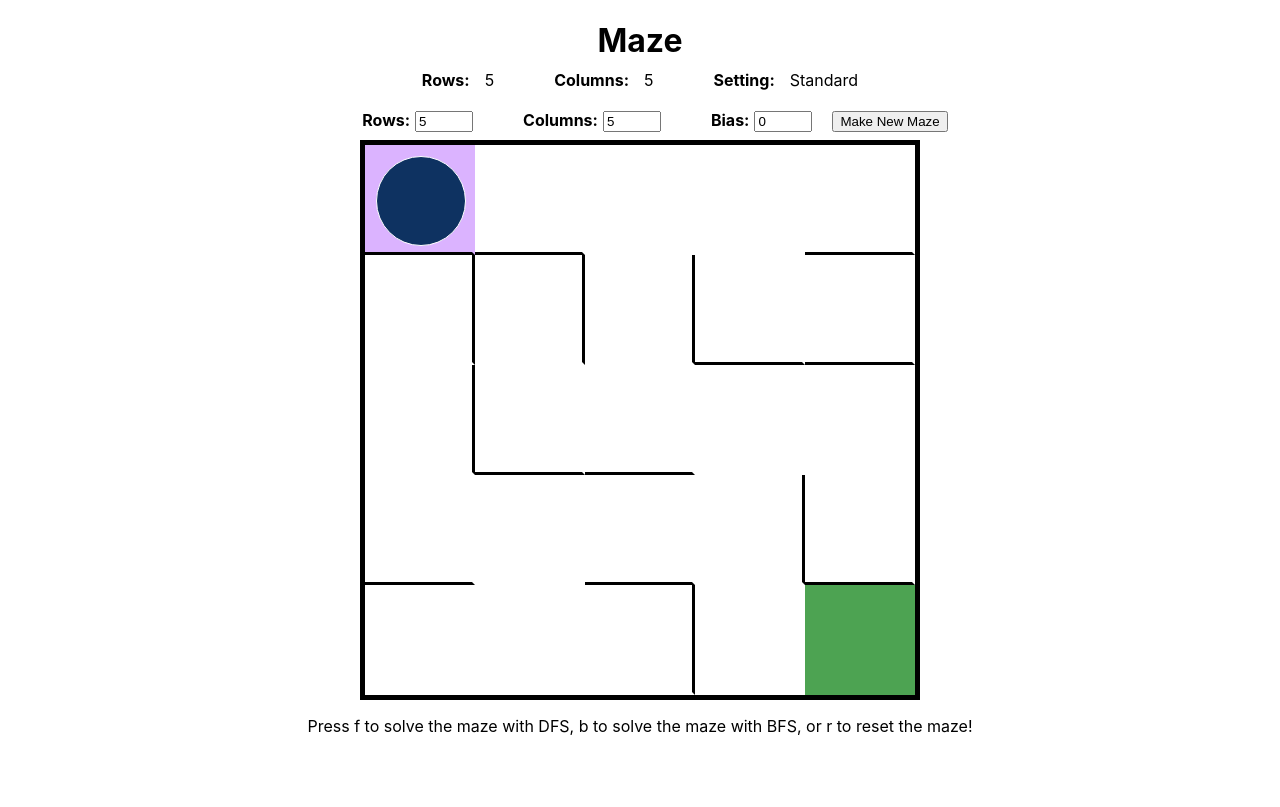
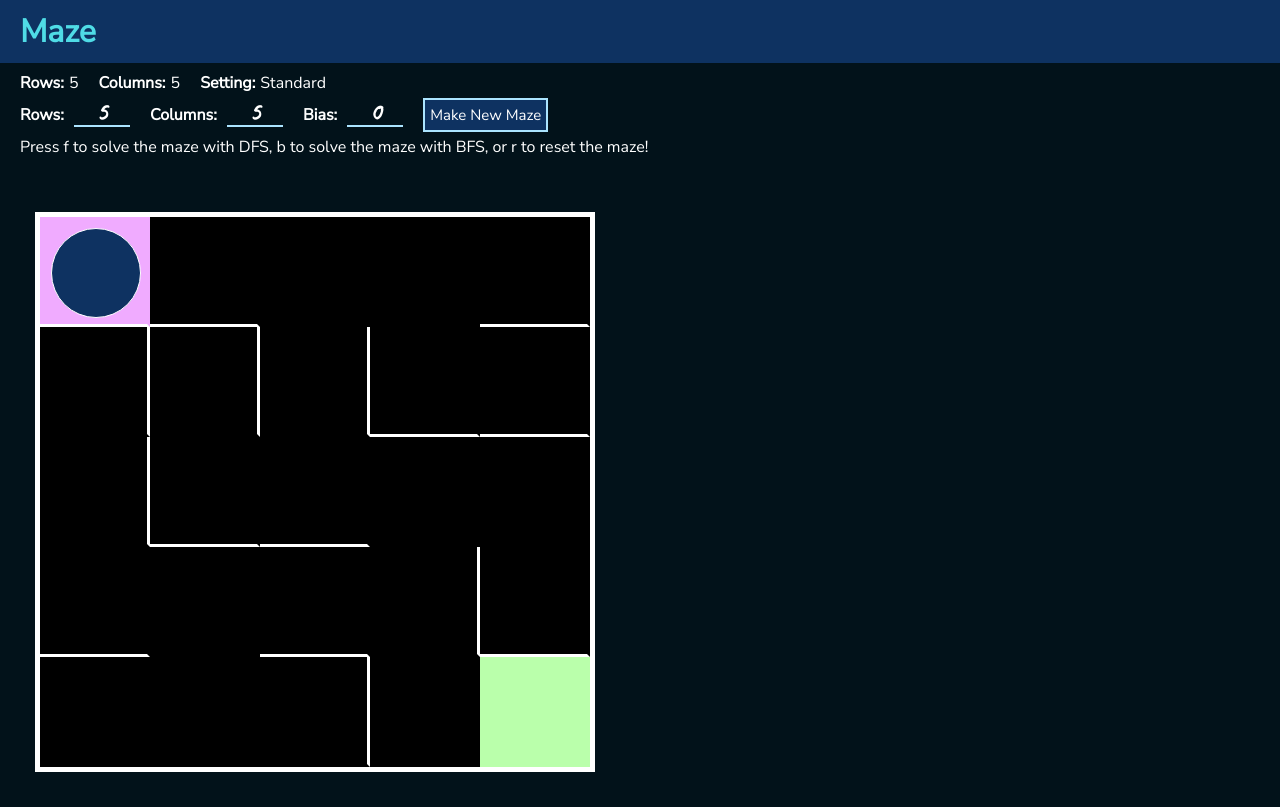
Before and after one commit to SofieDunt/react-maze, a React (Create React App) app: page / in a window 1280 px wide. Built offline with nearby package versions, Linux system fonts and the light colour scheme.

Commit message:
Neater appearance

```diff
--- a/public/index.html
+++ b/public/index.html
@@ -3,6 +3,8 @@
   <head>
     <meta charset="utf-8" />
     <link rel="icon" href="%PUBLIC_URL%/favicon.ico" />
+    <link rel="stylesheet"
+          href="https://fonts.googleapis.com/css?family=Nunito Sans|Caveat">
     <meta name="viewport" content="width=device-width, initial-scale=1" />
     <meta name="theme-color" content="#000000" />
     <meta
--- a/src/App.tsx
+++ b/src/App.tsx
@@ -5,6 +5,12 @@ import Maze from "./logic/maze";
 import styled from "styled-components";
 import {InlineDisplay, InlineHeader, InlineText} from "./components/utilComponents";
 import MakeMazeForm from "./components/makeMazeForm";
+import {
+  BACKGROUND,
+  BORDER_COLOR,
+  PRIMARY_PLAYER_COLOR,
+  TERTIARY_PLAYER_COLOR
+} from "./theme";
 
 export interface SetAppProps {
   readonly setXDim: (xDim: number) => void;
@@ -13,15 +19,41 @@ export interface SetAppProps {
   readonly setMaze: (maze: Maze) => void;
 }
 
+const AppContainer = styled.div`
+  min-height: 100vh;
+  font-family: Nunito Sans, sans-serif;
+  padding: 0;
+  margin: 0;
+  box-sizing: border-box;
+  background: ${BACKGROUND};
+  color: ${BORDER_COLOR};
+  overflow: auto;
+`
+
 const PageTitle = styled.h1`
   margin-bottom: 0;
+  background: ${PRIMARY_PLAYER_COLOR};
+  color: ${TERTIARY_PLAYER_COLOR};
+  padding: 10px 20px;
 `;
 
-const AppContainer = styled.div`
-  text-align: center;
-  padding: 0;
-  border-box: 0;
-`
+const SettingsContainer = styled.div`
+  padding: 5px 20px;
+  font-size: 16px;
+  line-height: 30px;
+`;
+
+const HeaderContainer = styled.div`
+  box-sizing: border-box;
+  min-height: 20vh;
+`;
+
+const MazeContainer = styled.div`
+  box-sizing: border-box;
+  min-width: 100vw;
+  min-height: 80vh;
+  padding: 0 35px 25px;
+`;
 
 const App = () => {
   const [xDim, setXDim] = useState(5);
@@ -43,7 +75,9 @@ const App = () => {
 
   return (
     <AppContainer>
+      <HeaderContainer>
         <PageTitle>Maze</PageTitle>
+        <SettingsContainer>
           <div>
           <InlineDisplay>
             <InlineHeader>Rows: </InlineHeader>
@@ -58,10 +92,14 @@ const App = () => {
             <InlineText>{displayBias()}</InlineText>
           </InlineDisplay>
           </div>
+        <MakeMazeForm setter={setter} />
+        <p>Press f to solve the maze with DFS, b to solve the maze with BFS, or r to reset the maze!</p>
+        </SettingsContainer>
+        </HeaderContainer>
 
-      <MakeMazeForm setter={setter} />
-
+      <MazeContainer>
         {maze && <MazeDisplay maze={maze} /> }
+      </MazeContainer>
     </AppContainer>
   );
 }
--- a/src/components/makeMazeForm/index.tsx
+++ b/src/components/makeMazeForm/index.tsx
@@ -3,9 +3,37 @@ import styled from "styled-components";
 import {InlineDisplay, InlineHeader} from "../utilComponents";
 import constructMaze from "../../logic/constructMaze";
 import {SetAppProps} from "../../App";
+import {
+  BORDER_COLOR,
+  FOUND_COLOR,
+  PRIMARY_PLAYER_COLOR,
+  SECONDARY_PLAYER_COLOR,
+} from "../../theme";
 
 const Input = styled.input`
   width: 50px;
+  height: 20px;
+  margin-left: 5px;
+  color: ${BORDER_COLOR};
+  border-bottom: solid 2px ${FOUND_COLOR};
+  font-family: Caveat, Nunito Sans, sans-serif;
+  font-size: 25px;
+  padding: 3px;
+  text-align: center;
+  font-weight: bold;
+`;
+
+const Button = styled.button`
+  z-index: 9;
+  border: 2px solid ${FOUND_COLOR};
+  background: ${PRIMARY_PLAYER_COLOR};
+  color: ${BORDER_COLOR};
+  font-family: Nunito Sans, sans-serif;
+  padding: 5px;
+  font-size: 15px;
+  &:hover {
+    background: ${SECONDARY_PLAYER_COLOR};
+  }
 `;
 
 interface FormProps {
@@ -30,21 +58,28 @@ const MakeMazeForm: React.FC<FormProps> = ({ setter }) => {
     }
   }
 
+  const validateNumber = (val: string, callback: (num: number) => void): void => {
+    const num = Number(val);
+    if (Number.isInteger(num))  {
+      callback(num);
+    }
+  }
+
   return (
       <>
         <InlineDisplay>
           <InlineHeader>Rows:</InlineHeader>
-          <Input type={"number"} onChange={(e) => setYDimInput(Number(e.currentTarget.value))} value={yDimInput} />
+          <Input type={"text"} onChange={(e) => validateNumber(e.currentTarget.value, setYDimInput)} value={yDimInput} />
         </InlineDisplay>
         <InlineDisplay>
           <InlineHeader>Columns:</InlineHeader>
-          <Input type={"number"} onChange={(e) => setXDimInput(Number(e.currentTarget.value))} value={xDimInput} />
+          <Input type={"text"} onChange={(e) => validateNumber(e.currentTarget.value, setXDimInput)} value={xDimInput} />
         </InlineDisplay>
         <InlineDisplay>
           <InlineHeader>Bias:</InlineHeader>
-          <Input type={"number"} onChange={(e) => setBiasInput(Number(e.currentTarget.value))} value={biasInput} />
+          <Input type={"text"} onChange={(e) => validateNumber(e.currentTarget.value, setBiasInput)} value={biasInput} />
         </InlineDisplay>
-        <button onClick={onSubmit}>Make New Maze</button>
+        <Button onClick={onSubmit}>Make New Maze</Button>
       </>
   );
 }
--- a/src/components/mazeDisplay/mazeDisplay.tsx
+++ b/src/components/mazeDisplay/mazeDisplay.tsx
@@ -20,16 +20,21 @@ const getMazeDisplayYDim = (props: MazeDisplayContainerProps) => {
 }
 
 const MazeDisplayContainer = styled.div`
-  display: block;
   position: relative;
-  left: 50%;
-  transform: translate(-50%, 0);
+  min-width: ${getMazeDisplayXDim}px;
   width: ${getMazeDisplayXDim}px;
   height: ${getMazeDisplayYDim}px;
   display: flex;
   flex-wrap: wrap;
   align-content: stretch;
   border: 5px solid ${BORDER_COLOR};
+`;
+
+const SolvedBanner = styled.div`
+  height: 45px;
+  min-width: 100%;
+  line-height: 45px;
+  font-size: 19px;
 `;
 
 interface MazeDisplayProps {
@@ -119,6 +124,7 @@ const MazeDisplay: React.FC<MazeDisplayProps> = ({ maze}) => {
       case ('r'):
         resetSearch();
         setPlayer(posn(0, 0));
+        setPlayerSolved(false);
         setPlayerFound(new Set<number>());
         break;
     }
@@ -133,7 +139,7 @@ const MazeDisplay: React.FC<MazeDisplayProps> = ({ maze}) => {
     const calcCellDim = () => {
       const width = window.innerWidth - 50;
       const height = window.innerHeight - 250;
-      setCellDim(Math.min(width / maze.xDim, height / maze.yDim));
+      setCellDim(Math.max(Math.min(width / maze.xDim, height / maze.yDim), 20));
     }
 
     calcCellDim();
@@ -143,14 +149,15 @@ const MazeDisplay: React.FC<MazeDisplayProps> = ({ maze}) => {
 
   return (
       <>
-        {playerSolved && <p>Maze solved!</p>}
+        <SolvedBanner>
+          <p>{playerSolved && 'Maze solved!'}</p>
+        </SolvedBanner>
         <MazeDisplayContainer maze={maze} cellDim={cellDim}>
           {maze.nodes.map((node, id) => {
             return <NodeDisplay key={id} className={(searchResult.found.includes(id) ? 'found' : '') + (searchResult.path.includes(id) ? ' path' : '')} node={node} maze={maze} found={searchResult.found} path={searchResult.path} cellDim={cellDim} delay={delay} />
           })}
-          <PlayerDisplay cellDim={cellDim} player={player} />
+          <PlayerDisplay cellDim={cellDim} player={player} maze={maze} />
         </MazeDisplayContainer>
-        <p>Press f to solve the maze with DFS, b to solve the maze with BFS, or r to reset the maze!</p>
       </>
   );
 }
--- a/src/components/nodeDisplay/index.tsx
+++ b/src/components/nodeDisplay/index.tsx
@@ -88,7 +88,7 @@ const getFoundDelay = (props: NodeDisplayProps) => {
 
 const getPathDelay = (props: NodeDisplayProps) => {
   if (props.path.includes(props.node.id)) {
-    return (props.path.length * props.delay) -  (props.path.findIndex((value => { return value === props.node.id})) * props.delay);
+    return ((props.path.length * props.delay) -  (props.path.findIndex((value => { return value === props.node.id})) * props.delay)) / 2;
   } else {
     return 0;
   }
--- a/src/components/playerDisplay/index.tsx
+++ b/src/components/playerDisplay/index.tsx
@@ -1,33 +1,52 @@
 import styled from "styled-components";
 import Posn from "../../logic/generic/posn";
-import {PLAYER_COLOR, STANDARD_COLOR} from "../../theme";
+import {
+  BORDER_COLOR,
+  PRIMARY_PLAYER_COLOR,
+  SECONDARY_PLAYER_COLOR,
+  STANDARD_COLOR, TERTIARY_PLAYER_COLOR
+} from "../../theme";
 import {getCellDim, ScaledDisplayProps} from "../types";
+import Maze from "../../logic/maze";
 
 interface PlayerDisplayProps extends ScaledDisplayProps {
   readonly player: Posn;
+  readonly maze: Maze;
 }
 
-const getTop = (props: PlayerDisplayProps) => {
+const getTop = (props: PlayerDisplayProps): number => {
   return props.player.y * props.cellDim + getPlayerDim(props) / 8;
 }
 
-const getLeft = (props: PlayerDisplayProps) => {
+const getLeft = (props: PlayerDisplayProps): number => {
   return props.player.x * props.cellDim + getPlayerDim(props) / 8;
 }
 
-const getPlayerDim = (props: ScaledDisplayProps) => {
+const getPlayerDim = (props: ScaledDisplayProps): number => {
   return props.cellDim * 0.8;
+}
+
+const getPlayerColor = (props: PlayerDisplayProps): string => {
+  const playerNode = props.maze.posToNode.find(props.player);
+  if (playerNode === 0 || playerNode === props.maze.nodes.length - 1) {
+    return PRIMARY_PLAYER_COLOR;
+  } else if (props.player.x % 2 === 0) {
+    return SECONDARY_PLAYER_COLOR;
+  } else {
+    return TERTIARY_PLAYER_COLOR;
+  }
 }
 
 const PlayerDisplay = styled.div`
   position: absolute;
   top: ${getTop}px;
   left: ${getLeft}px;
-  background: ${PLAYER_COLOR};
-  border: 1px solid ${STANDARD_COLOR};
+  background: ${getPlayerColor};
+  border: 1px solid ${BORDER_COLOR};
   border-radius: ${getCellDim}px;
   width: ${getPlayerDim}px;
   height: ${getPlayerDim}px;
+  transition: all 0.15s ease-in-out, background 0.5s ease-in-out;
 `;
 
 export default PlayerDisplay;
--- a/src/components/utilComponents/index.tsx
+++ b/src/components/utilComponents/index.tsx
@@ -2,7 +2,7 @@ import styled from "styled-components";
 
 export const InlineText = styled.p`
   display: inline-block;
-  margin: 10px;
+  margin: 0;
 `;
 
 export const InlineHeader = styled(InlineText)`
@@ -12,5 +12,5 @@ export const InlineHeader = styled(InlineText)`
 
 export const InlineDisplay = styled.div`
   display: inline-block;
-  margin: 0 20px;
+  margin-right: 20px;
 `;
--- a/src/index.css
+++ b/src/index.css
@@ -1,13 +1,8 @@
-body {
+* {
   margin: 0;
-  font-family: -apple-system, BlinkMacSystemFont, 'Segoe UI', 'Roboto', 'Oxygen',
-    'Ubuntu', 'Cantarell', 'Fira Sans', 'Droid Sans', 'Helvetica Neue',
-    sans-serif;
-  -webkit-font-smoothing: antialiased;
-  -moz-osx-font-smoothing: grayscale;
+  padding: 0;
+  border: 0;
+  outline: 0;
+  vertical-align: baseline;
+  background: transparent;
 }
-
-code {
-  font-family: source-code-pro, Menlo, Monaco, Consolas, 'Courier New',
-    monospace;
-}
--- a/src/theme.ts
+++ b/src/theme.ts
@@ -1,7 +1,10 @@
-export const START_COLOR = '#dbb3ff';
-export const FINISH_COLOR = '#4da352';
-export const STANDARD_COLOR = '#fff';
+export const START_COLOR = '#F0ABFF';
+export const FINISH_COLOR = '#BAFFAB';
+export const STANDARD_COLOR = '#000';
 export const FOUND_COLOR = '#abe4ff';
-export const PATH_COLOR = '#ffde85';
-export const BORDER_COLOR = '#000';
-export const PLAYER_COLOR = '#0e3261';
+export const PATH_COLOR = '#ffc6ab';
+export const BORDER_COLOR = '#fff';
+export const PRIMARY_PLAYER_COLOR = '#0e3261';
+export const SECONDARY_PLAYER_COLOR = '#594FE6';
+export const TERTIARY_PLAYER_COLOR = '#4FDCE6';
+export const BACKGROUND = '#02121a';
```
Lines whose indentation alone changed are shown as unchanged.
